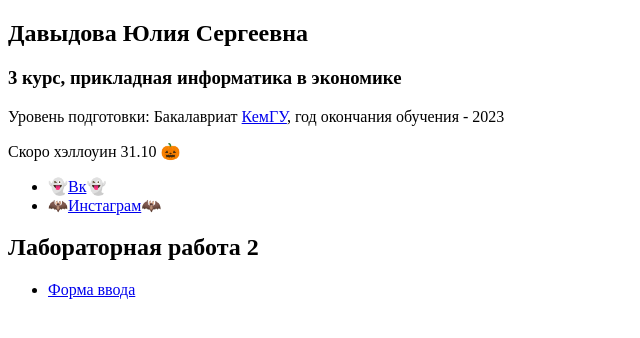
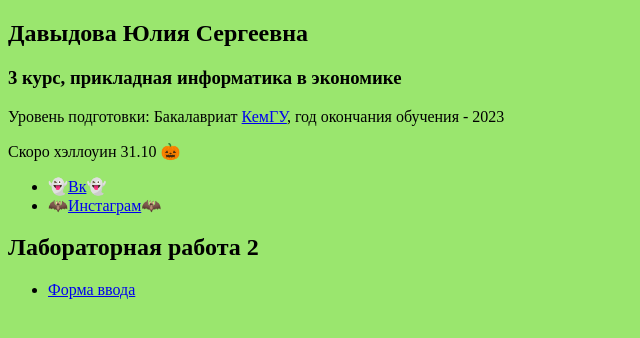
Before and after one commit to LiiaLo/-, a plain HTML site: page index.html in a window 1280 px wide. Shown: the whole page, without its empty margins (0-640 px from the left). Drawn offline with Linux system fonts and the light colour scheme.

Commit message:
Update index.html

```diff
--- a/index.html
+++ b/index.html
@@ -6,7 +6,7 @@
     <meta name="viewport" content="width=device-width, initial-scale=1.0">
     <title>Лаб. 1</title>
 </head>
-<body>
+<body style = "background-color: #9AE66E">
     <h2>Давыдова Юлия Сергеевна</h2>
     <h3> 3 курс, прикладная информатика в экономике</h3>
     <p>Уровень подготовки: Бакалавриат <a href="https://kemsu.ru"> КемГУ</a>, год окончания обучения - 2023</p>
```
